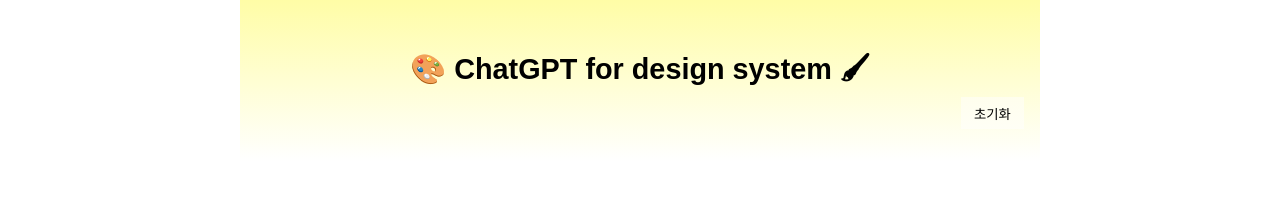
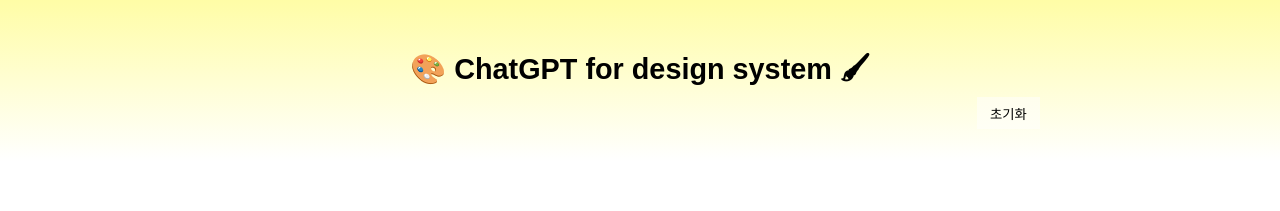
Before and after one commit to hellojoyworldz/ChatGPT-for-design-system, a React (Vite) app: page / in a window 1280 px wide. Shown: the top 211 px of the page. Built offline with nearby package versions, Linux system fonts and the light colour scheme; no server answers; the HTML template or start-up script is replaced by a standard one.

Commit message:
style: Chat 컴포넌트 스타일 수정

```diff
--- a/src/pages/Chat/Chat.style.ts
+++ b/src/pages/Chat/Chat.style.ts
@@ -12,12 +12,15 @@
 export const ChatHeader = styled.header`
   position: sticky;
   top: 0;
-  margin: 0 auto;
   padding: 3em 1em 2em 1em;
   width: 100%;
-  max-width: 800px;
   background: linear-gradient(0deg, transparent, #fffda6);
   box-sizing: border-box;
+
+  .in {
+    max-width: 800px;
+    margin: 0 auto;
+  }
 
   && h1 {
     margin: 0;
--- a/src/pages/Chat/Chat.tsx
+++ b/src/pages/Chat/Chat.tsx
@@ -130,10 +130,12 @@
   return (
     <ChatComponent as={as}>
       <ChatHeader>
-        <h1>🎨 ChatGPT for design system 🖌</h1>
-        <button onClick={handleReset} className="reset">
-          초기화
-        </button>
+        <div className="in">
+          <h1>🎨 ChatGPT for design system 🖌</h1>
+          <button onClick={handleReset} className="reset">
+            초기화
+          </button>
+        </div>
       </ChatHeader>
       <section>
         <ChatMessage>
```
